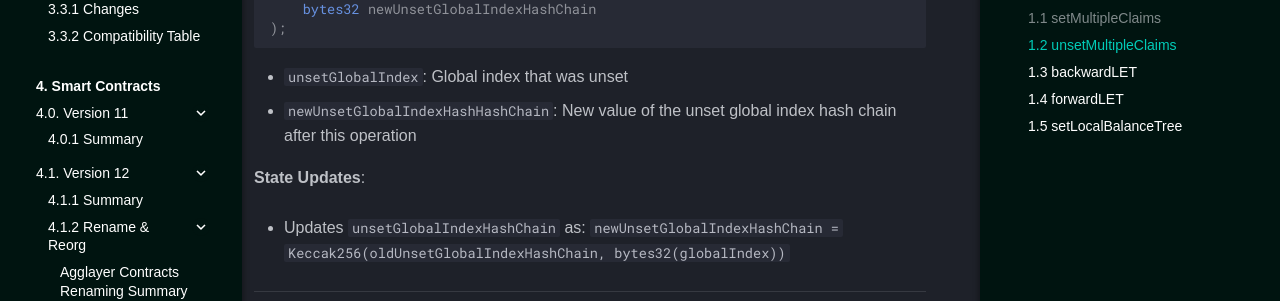
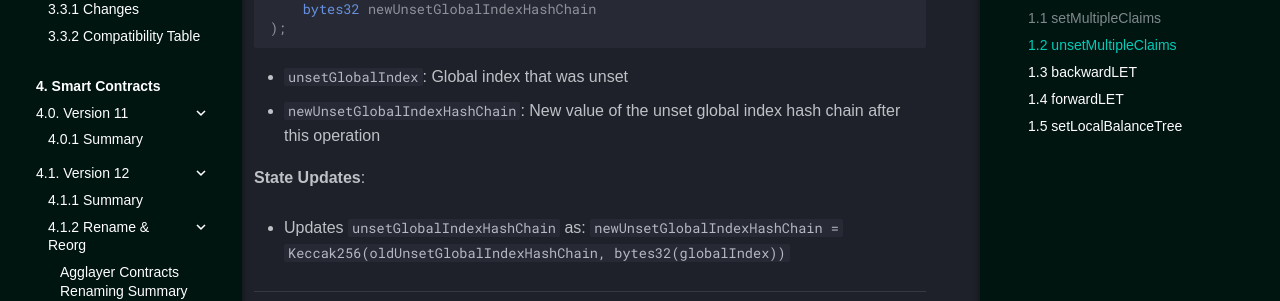
Before and after one commit to agglayer/protocol-team-docs, an MkDocs documentation site: the page built from docs/smart-contracts/v12/AgglayerBridgeL2.md, in a window 1280 px wide and 900 px high, scrolled down 1451 px. Shown: the part 158-459 px from the top of the window. Built offline with MkDocs 1.6.1 and Material for MkDocs 9.7.7, drawn with Linux system fonts in a browser that asks for light colours; comment, search, counter and statistics services are not loaded.

Commit message:
fix typo

````diff
--- a/docs/smart-contracts/v12/AgglayerBridgeL2.md
+++ b/docs/smart-contracts/v12/AgglayerBridgeL2.md
@@ -60,7 +60,7 @@ event UpdatedUnsetGlobalIndexHashChain(
 ```
 
 - `unsetGlobalIndex`: Global index that was unset
-- `newUnsetGlobalIndexHashHashChain`: New value of the unset global index hash chain after this operation
+- `newUnsetGlobalIndexHashChain`: New value of the unset global index hash chain after this operation
 
 **State Updates**:
 
````
